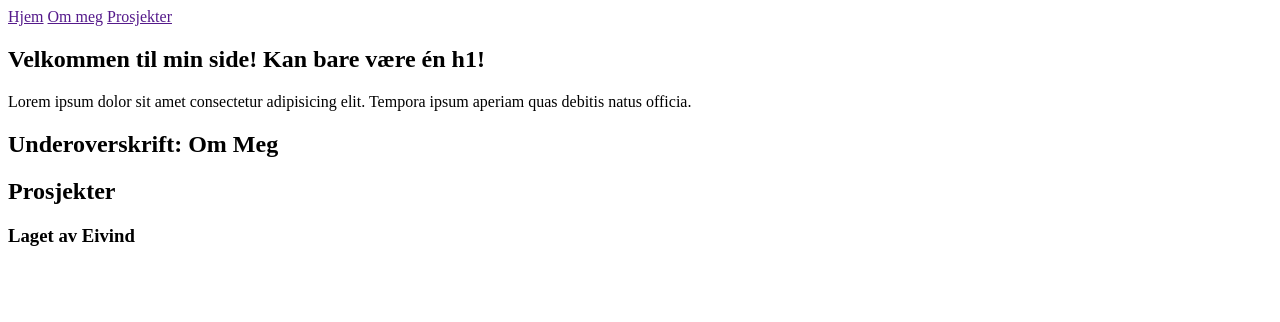
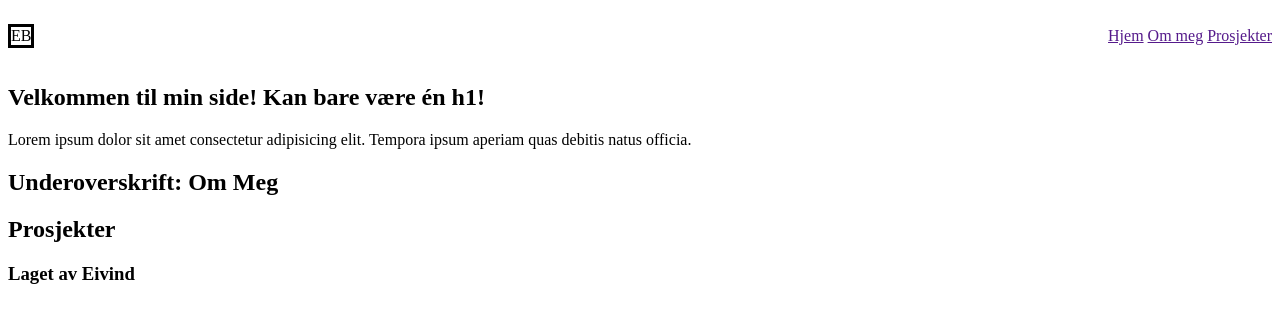
Before and after one commit to eivind-glodedata/glodedata_undervisning3, a website: page index.html in a window 1280 px wide. Drawn offline with Linux system fonts and the light colour scheme.

Commit message:
trent på CSS

```diff
--- a/index.html
+++ b/index.html
@@ -1,6 +1,7 @@
 <!DOCTYPE html>
 <html lang="no">
   <!-- kontrol+stjerne gir kommentar, head er kun for nettleserinformasjon -->
+
   <head>
     <title>Hjem</title>
     <link rel="icon" type="image/x-icon" href="browser.png" />
@@ -8,12 +9,22 @@
     <meta name="viewport" content="width=device-width" />
     <link rel="stylesheet" href="styles.css" />
     <script type="module" src="script.js"></script>
+    <!-- internal CSS
+        <style>
+      body {background-color: brown;}
+    </style> -->
+
+
   </head>
 
   <!-- body body det som skal synes -->
+  <body>
 
-  <body>
+ <!-- inline CSS
+<body style="">
+-->
     <header>
+      <p class="logo">EB</p>
       <nav>
         <a href="">Hjem</a>
         <a href="">Om meg</a>
--- a/styles.css
+++ b/styles.css
@@ -0,0 +1,14 @@
+
+/*CSS selector -- element vi vil modifisere
+CSS declaration {} identifiserer hvor vi skriver koden for modifisering
+CSS rule + key*/
+
+header {
+    display: flex;
+    align-items: center;
+    justify-content: space-between;
+}
+
+.logo {
+    border: 3px black solid;
+}
```
Also changed, not shown: 1 other file.
